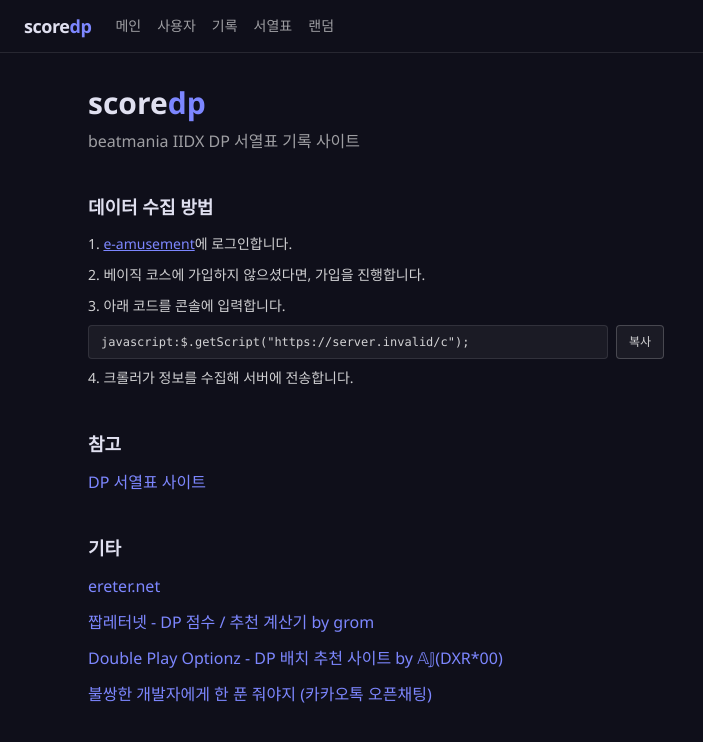
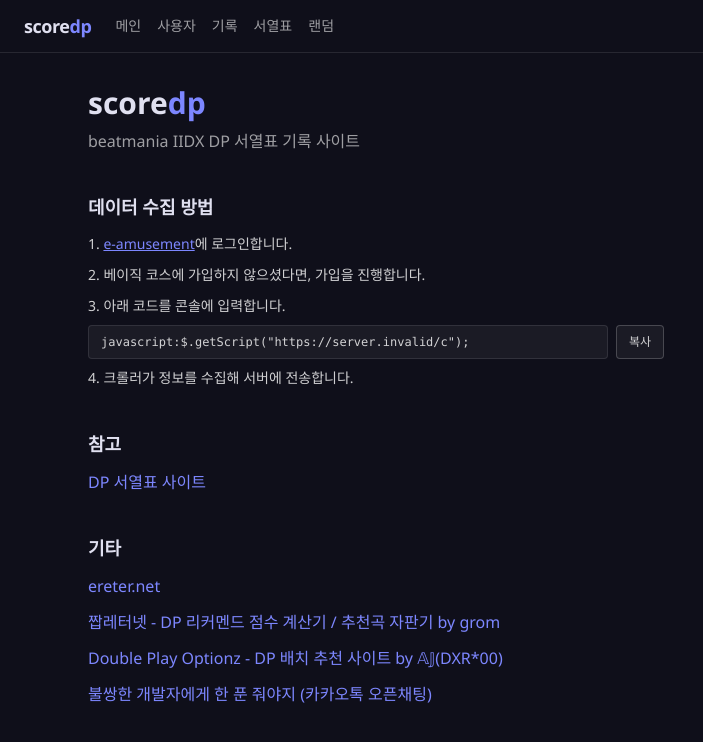
Before and after one commit to DohyunJegal/scoredp_pyfront, a Next.js app: page / in a window 1280 px wide. Shown: the top 742 px of the page, without its empty margins (0-703 px from the left). Built offline with nearby package versions, Linux system fonts and the light colour scheme; no server answers.

Commit message:
refactor: changed ohsorry_net info text

```diff
--- a/app/page.tsx
+++ b/app/page.tsx
@@ -67,7 +67,7 @@ export default function HomePage() {
           ereter.net
         </a>
         <a href="https://ohsorry.vercel.app/" target="_blank" className="text-indigo-400">
-          짭레터넷 - DP 점수 / 추천 계산기 by grom
+          짭레터넷 - DP 리커멘드 점수 계산기 / 추천곡 자판기 by grom
         </a>
         <a href="https://dpoptionz.vercel.app/" target="_blank" className="text-indigo-400">
           Double Play Optionz - DP 배치 추천 사이트 by 𝔸𝕁(DXR*00)
```
